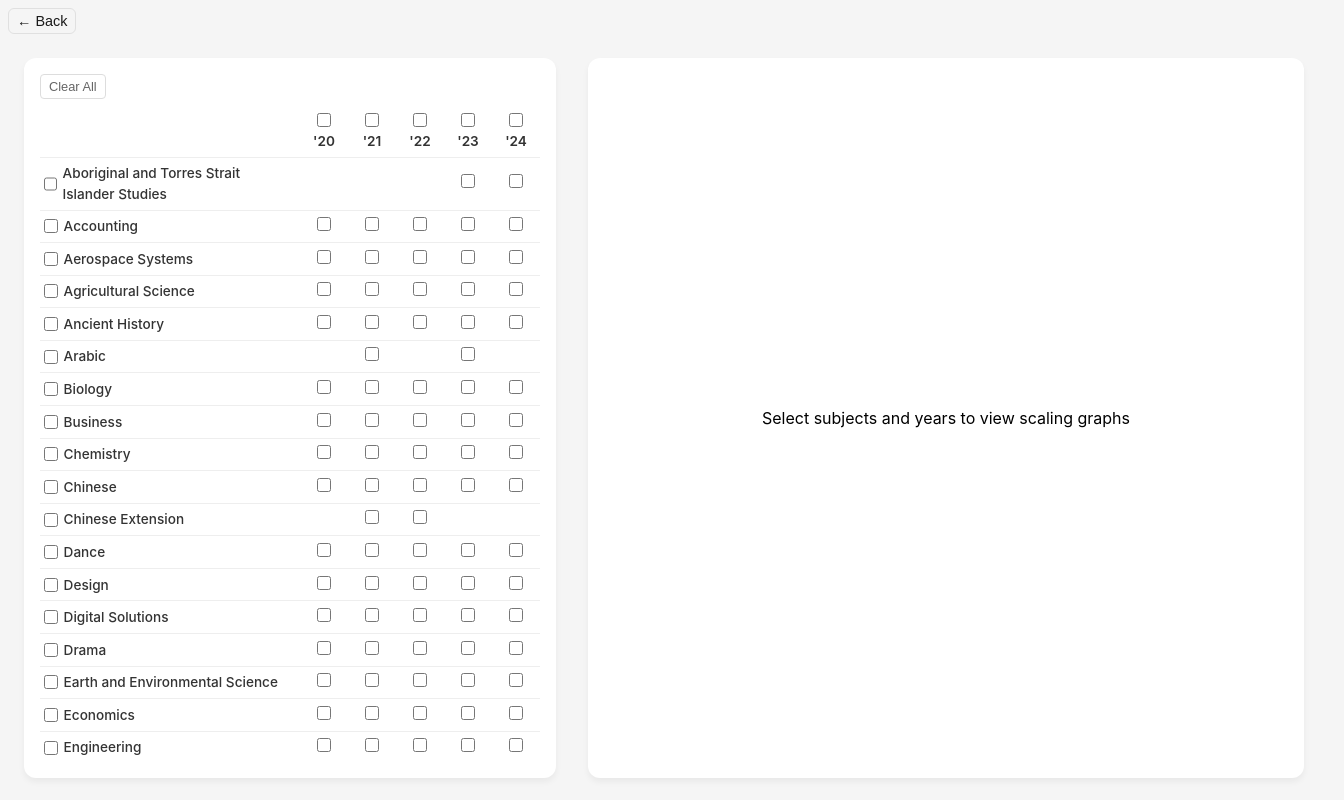
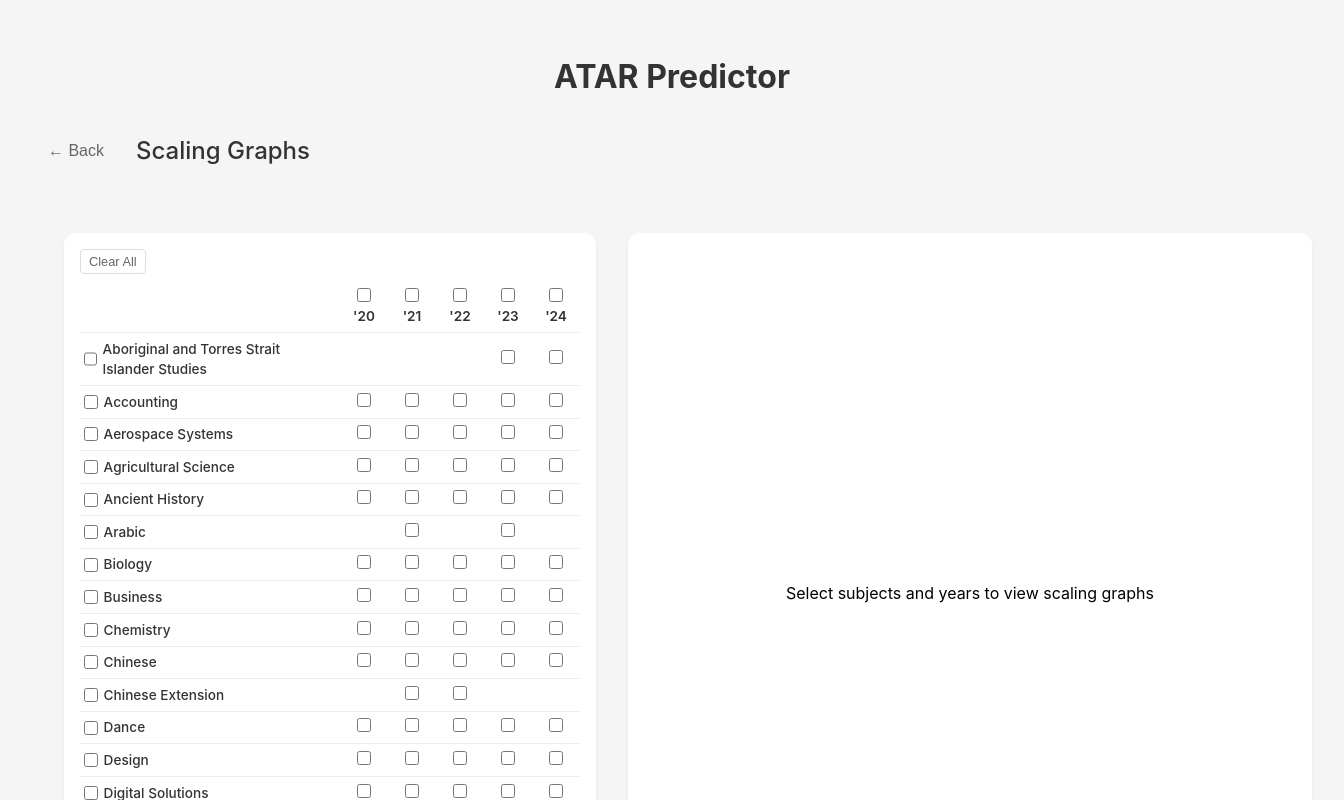
Before and after one commit to JoelSperanza/atar-calculator, a React (Vite) app: page / in a window 1280 px wide. Both pictures are taken after a click on the button "Scaling Graphs". Shown: the top 800 px of the page, 1344 px wide, since content can reach past the window. Built offline with nearby package versions, Linux system fonts and the light colour scheme.

Commit message:
Clean up navigation structure and styling

```diff
--- a/package.json
+++ b/package.json
@@ -15,7 +15,8 @@
   "dependencies": {
     "react": "^18.2.0",
     "react-dom": "^18.2.0",
-    "recharts": "^2.15.1"
+    "recharts": "^2.15.1",
+    "xlsx": "^0.18.5"
   },
   "devDependencies": {
     "@types/react": "^18.2.0",
--- a/src/App.css
+++ b/src/App.css
@@ -1,12 +1,14 @@
 .app-container {
-  margin: 0;
-  padding: 0.5rem;
+  width: 100%;
+  min-height: 100vh;
+  padding: 2rem;
   font-family: 'Inter', -apple-system, BlinkMacSystemFont, 'Segoe UI', Roboto, Oxygen, Ubuntu, Cantarell, sans-serif;
-  width: 100%;
 }
 
 h1 {
-  display: none;
+  text-align: center;
+  color: #333;
+  margin-bottom: 2rem;
 }
 
 .button-container {
@@ -14,44 +16,56 @@ h1 {
   flex-direction: column;
   gap: 1rem;
   max-width: 400px;
+  margin: 2rem auto;
 }
 
 .mode-button {
   padding: 1rem 2rem;
   font-size: 1.1rem;
-  background-color: #0066ff;
-  color: white;
-  border: none;
+  border: 2px solid #007bff;
+  background-color: white;
+  color: #007bff;
   border-radius: 8px;
   cursor: pointer;
   transition: all 0.2s ease;
-  font-weight: 500;
-  box-shadow: 0 1px 2px rgba(0, 0, 0, 0.05);
 }
 
 .mode-button:hover {
-  background-color: #0052cc;
-  transform: translateY(-1px);
-  box-shadow: 0 4px 6px rgba(0, 0, 0, 0.1);
+  background-color: #007bff;
+  color: white;
+}
+
+.mode-content {
+  margin-top: 2rem;
+}
+
+.mode-header {
+  display: flex;
+  align-items: center;
+  gap: 1rem;
+  margin-bottom: 2rem;
 }
 
 .back-button {
-  padding: 0.25rem 0.5rem;
-  font-size: 0.9rem;
-  background-color: #f5f5f5;
-  color: #1a1a1a;
-  border: 1px solid #e0e0e0;
-  border-radius: 6px;
+  padding: 0.5rem 1rem;
+  font-size: 1rem;
+  border: none;
+  background-color: transparent;
+  color: #666;
   cursor: pointer;
-  margin-bottom: 0.5rem;
-  transition: all 0.2s ease;
-  font-weight: 500;
-  display: inline-flex;
-  align-items: center;
-  gap: 0.5rem;
+  transition: color 0.2s ease;
 }
 
 .back-button:hover {
-  background-color: #e8e8e8;
-  border-color: #d0d0d0;
+  color: #333;
 }
+
+.mode-body {
+  padding: 1rem;
+}
+
+h2 {
+  margin: 0;
+  color: #333;
+  font-weight: 500;
+}
--- a/src/App.tsx
+++ b/src/App.tsx
@@ -4,8 +4,10 @@ import { ScalingGraphs } from './components/ScalingGraphs'
 import { EquivalentCalculator } from './components/EquivalentCalculator'
 import './App.css'
 
+type Mode = 'single' | 'cohort' | 'scaling' | 'equivalent' | null;
+
 function App() {
-  const [selectedMode, setSelectedMode] = useState<'single' | 'cohort' | 'scaling' | 'equivalent' | null>(null)
+  const [selectedMode, setSelectedMode] = useState<Mode>(null)
 
   return (
     <div className="app-container">
@@ -16,13 +18,13 @@ function App() {
             className="mode-button"
             onClick={() => setSelectedMode('single')}
           >
-            Single Student ATAR Predictions
+            Single Student ATAR
           </button>
           <button
             className="mode-button"
             onClick={() => setSelectedMode('cohort')}
           >
-            Cohort ATAR Predictions
+            Cohort ATAR
           </button>
           <button
             className="mode-button"
@@ -34,26 +36,36 @@ function App() {
             className="mode-button"
             onClick={() => setSelectedMode('equivalent')}
           >
-            Equivalent Score Calculator
+            Equivalent Calculator
           </button>
         </div>
       ) : (
-        <div>
+        <div className="mode-content">
+          <div className="mode-header">
             <button
               className="back-button"
               onClick={() => setSelectedMode(null)}
             >
               ← Back
             </button>
+            <h2>
+              {selectedMode === 'single' ? 'Single Student ATAR' :
+               selectedMode === 'cohort' ? 'Cohort ATAR' :
+               selectedMode === 'scaling' ? 'Scaling Graphs' :
+               'Equivalent Calculator'}
+            </h2>
+          </div>
+          <div className="mode-body">
             {selectedMode === 'single' ? (
               <SingleStudentForm />
             ) : selectedMode === 'cohort' ? (
-            <h2>Cohort Mode</h2>
+              <div>Cohort prediction coming soon...</div>
             ) : selectedMode === 'scaling' ? (
               <ScalingGraphs />
             ) : (
               <EquivalentCalculator />
             )}
+          </div>
         </div>
       )}
     </div>
```
Also changed, not shown: 1 other file (tests, documents, lock files or other folders). Lines whose indentation alone changed are shown as unchanged.
